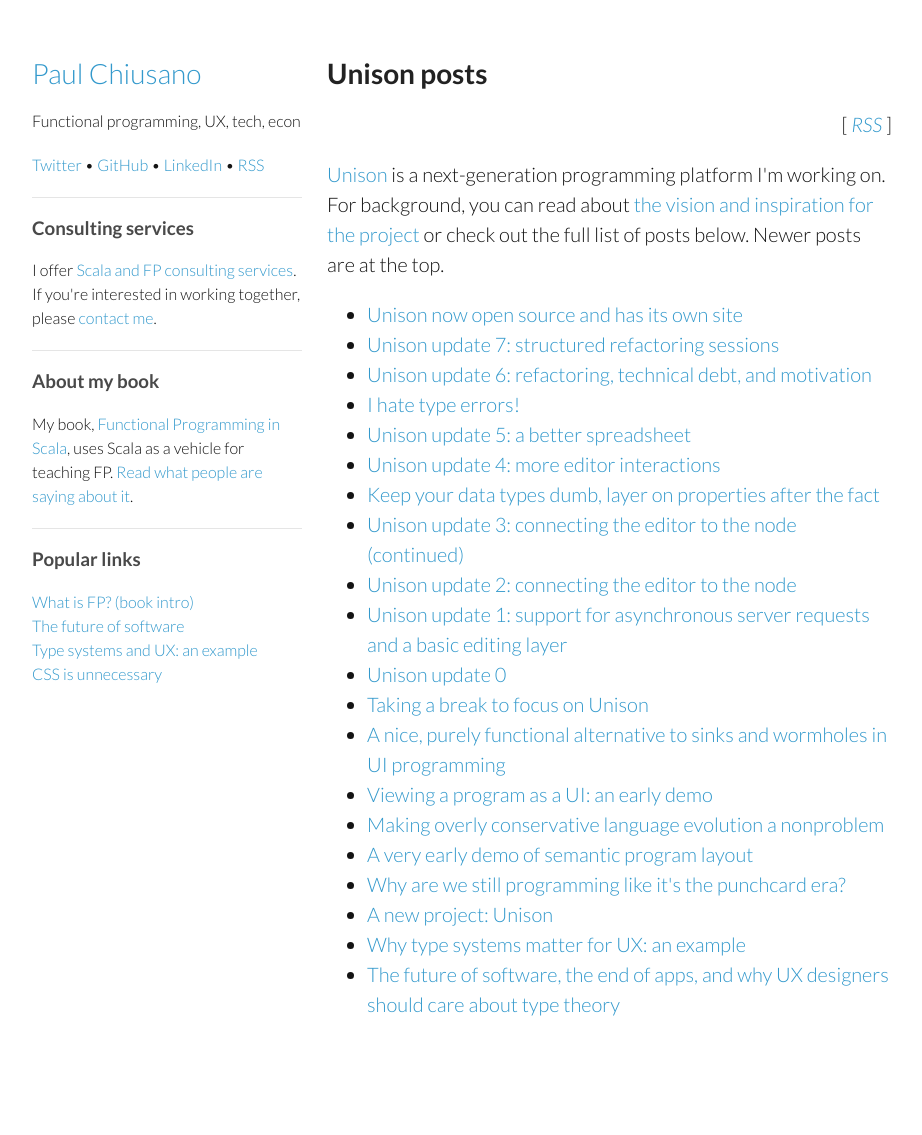
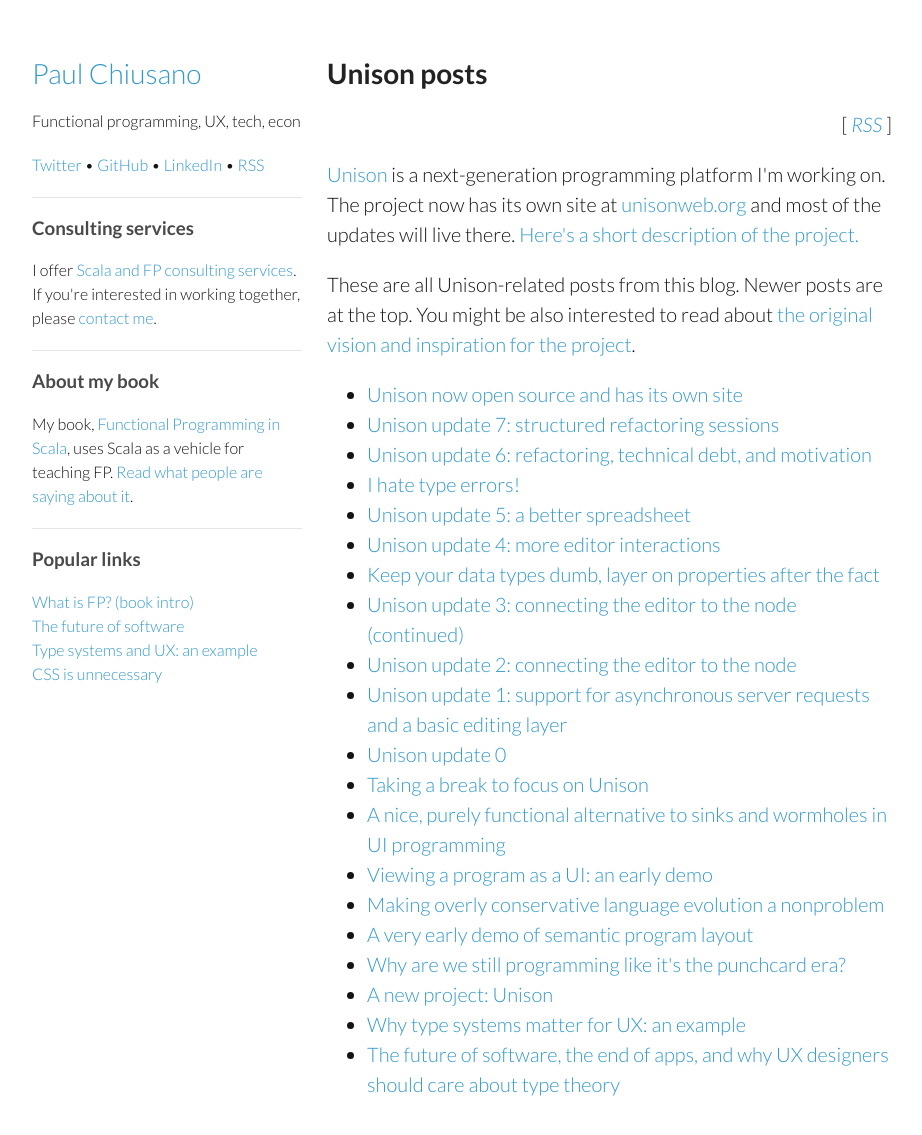
Before and after one commit to pchiusano/pchiusano.github.io, a Jekyll site: the page built from unison/index.html, in a window 1280 px wide and 1169 px high. Shown: the top 1135 px of the window, without its empty margins (178-1100 px from the left). Built offline with Jekyll 4.4.1, drawn with Linux system fonts in a browser that asks for light colours.

Commit message:
Update index.html

```diff
--- a/unison/index.html
+++ b/unison/index.html
@@ -8,8 +8,13 @@
 
 <p>
 <a href="/2014-09-14/unison.html">Unison</a> is a next-generation programming platform I'm working on.
-For background, you can read about <a href="/2013-05-22/future-of-software.html">the vision and inspiration for the project</a>
-or check out the full list of posts below. Newer posts are at the top.
+The project now has its own site at <a href="http://unisonweb.org">unisonweb.org</a> and most of the updates will live there.
+<a href="http://unisonweb.org/2015-05-07/about.html">Here's a short description of the project.</a>
+</p>
+
+<p>
+These are all Unison-related posts from this blog. Newer posts are at the top.
+You might be also interested to read about <a href="/2013-05-22/future-of-software.html">the original vision and inspiration for the project</a>.
 </p>
 
 <ul>
```
